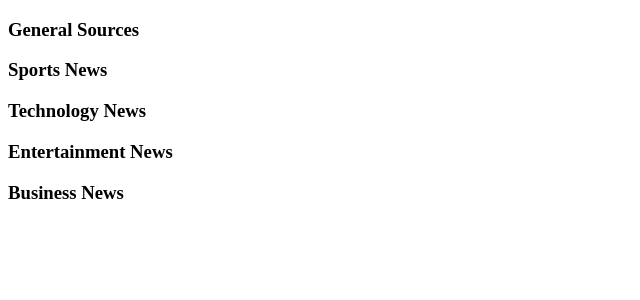
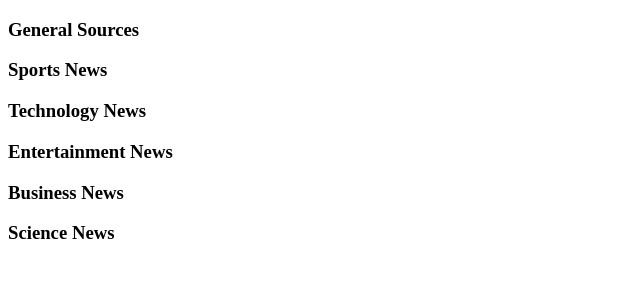
Before and after one commit to Yvonne-Ouma/News-Highlight, a Flask app: template app/templates/index.html in a window 1280 px wide. Shown: the top 300 px of the page, without its empty margins (0-640 px from the left). Run offline with Flask 2, Linux system fonts and the light colour scheme; the template is opened without the code that fills it, so the values that code supplies are empty; parts of the project's set-up code (start-up, migrations or seed data) failed here and were passed over.

Commit message:
science request is working

```diff
--- a/app/templates/index.html
+++ b/app/templates/index.html
@@ -48,5 +48,13 @@
               {% endfor %}
           </ul>
 
+          <!-- Science news  -->
+          <h3> Science News </h3>
+          <ul>
+             {% for science_source in science %}
+                 <li>{{ science_source.name}}</li>
+             {% endfor %}
+         </ul>
+
     </body>
 </html>
--- a/app/views.py
+++ b/app/views.py
@@ -15,8 +15,9 @@ def index():
     technology_source = get_sources('technology')
     entertainment_source = get_sources('entertainment')
     business_source = get_sources('business')
+    science_source = get_sources('science')
     title = 'Home - Welcome to the NewsHighlights '
-    return render_template('index.html',title = title, general = general_source, sports = sports_source,technology =technology_source, entertainment = entertainment_source, business =business_source)
+    return render_template('index.html',title = title, general = general_source, sports = sports_source,technology =technology_source, entertainment = entertainment_source, business =business_source, science =science_source)
 
 @app.route('/source/<int:source_id>')
 def source(source_id):
```
